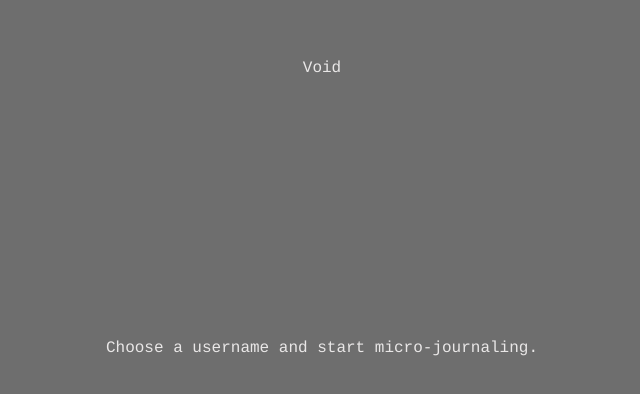
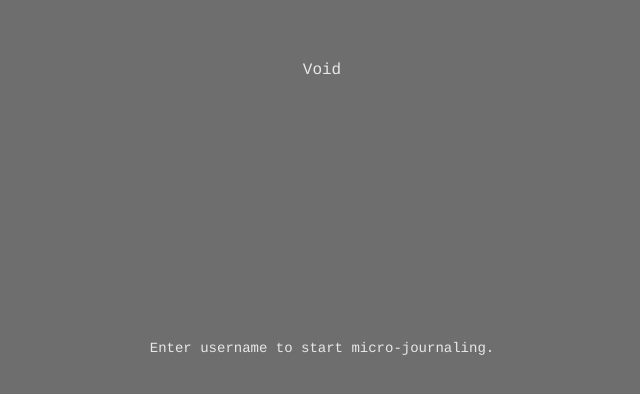
Before and after one commit to saniatechnology/void, a Next.js app: page / in a window 1280 px wide. Shown: the part 192-586 px from the top of the page, without its empty margins (318-958 px from the left). Built offline with nearby package versions, Linux system fonts and the light colour scheme.

Commit message:
make form accessible

```diff
--- a/pages/index.tsx
+++ b/pages/index.tsx
@@ -1,7 +1,7 @@
 import { useEffect, useState, useRef, FormEvent } from "react";
 import { useRouter } from "next/router";
+import Head from "next/head";
 import Layout from "../components/layout";
-import Head from "next/head";
 
 export default function Index() {
   const [inputValue, setInputValue] = useState<string>("");
@@ -26,17 +26,24 @@ export default function Index() {
       </Head>
       <div className="h-full flex flex-col items-center justify-center gap-5 font-courier">
         <h1 className="text-[#E9E7E7]">Void</h1>
-        <form onSubmit={handleSubmit}>
+        <form onSubmit={handleSubmit} role="form">
+          <label id="username-label" htmlFor="username-input" className="sr-only">Username</label>
           <input
             ref={inputRef}
             value={inputValue}
             onChange={(e) => setInputValue(e.target.value)}
-            name="new-post"
+            id="username-input"
+            name="username-input"
             type="text"
             className="w-full py-3 border-none bg-inherit focus:outline-none text-[8rem] text-[#FFEA63] text-center caret-custom-red"
+            aria-describedby="username-help"
+            aria-labelledby="username-label"
+            role="textbox"
           />
         </form>
-        <p className="text-[#E9E7E7]">Choose a username and start micro-journaling.</p>
+        <p id="username-help" className="text-sm text-[#E9E7E7]">
+          Enter username to start micro-journaling.
+        </p>
       </div>
     </Layout>
   );
```
